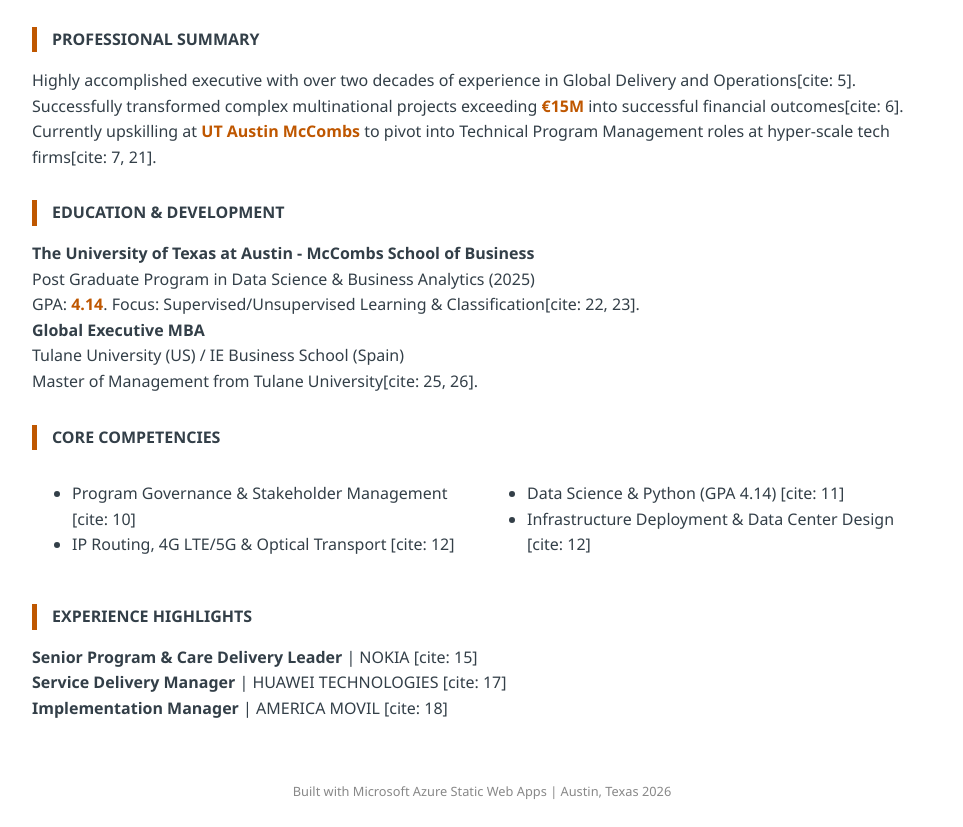
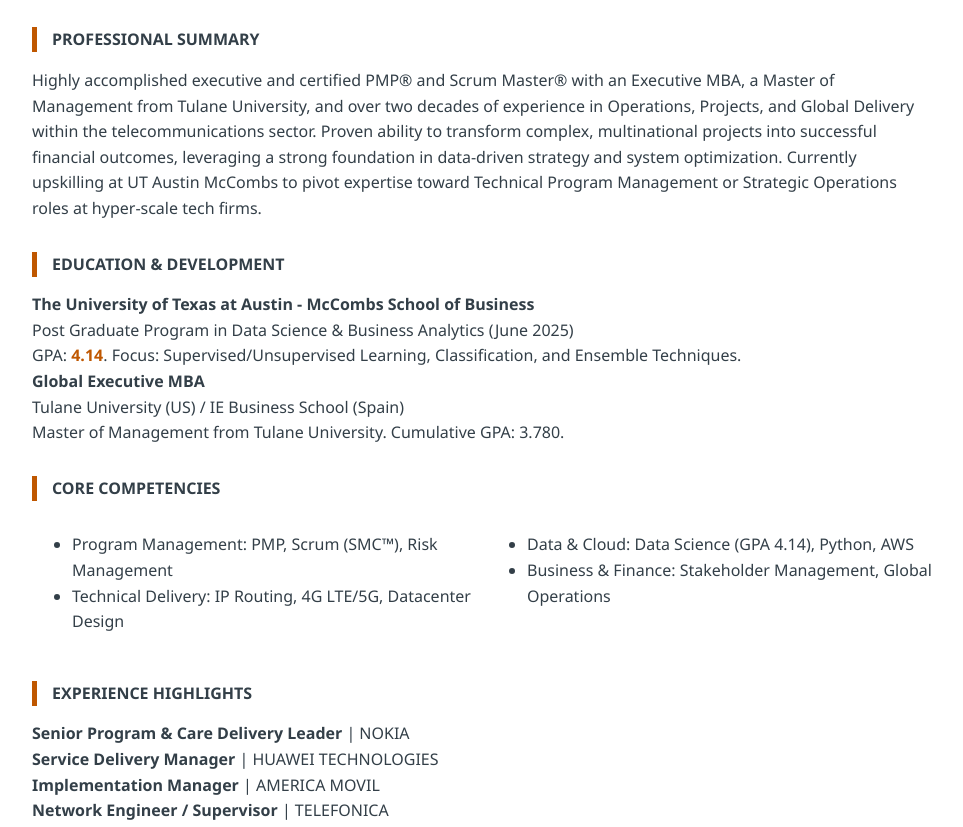
Before and after one commit to oscarruiz-tech/oscar-ruiz-resume, a plain HTML site: page index.html in a window 1280 px wide. Shown: the part 291-1118 px from the top of the page, without its empty margins (158-1121 px from the left). Drawn offline with Linux system fonts and the light colour scheme.

Commit message:
Update index.html

```diff
--- a/index.html
+++ b/index.html
@@ -25,20 +25,20 @@
 
         <section>
             <div class="section-title">Professional Summary</div>
-            <p>Highly accomplished executive with over two decades of experience in Global Delivery and Operations[cite: 5]. Successfully transformed complex multinational projects exceeding <span class="highlight">€15M</span> into successful financial outcomes[cite: 6]. Currently upskilling at <span class="highlight">UT Austin McCombs</span> to pivot into Technical Program Management roles at hyper-scale tech firms[cite: 7, 21].</p>
+            <p>Highly accomplished executive and certified PMP® and Scrum Master® with an Executive MBA, a Master of Management from Tulane University, and over two decades of experience in Operations, Projects, and Global Delivery within the telecommunications sector. Proven ability to transform complex, multinational projects into successful financial outcomes, leveraging a strong foundation in data-driven strategy and system optimization. Currently upskilling at UT Austin McCombs to pivot expertise toward Technical Program Management or Strategic Operations roles at hyper-scale tech firms.</p>
         </section>
 
         <section>
             <div class="section-title">Education & Development</div>
             <div class="edu-item">
                 <strong>The University of Texas at Austin - McCombs School of Business</strong><br>
-                <span class="meta">Post Graduate Program in Data Science & Business Analytics (2025)</span><br>
-                GPA: <span class="highlight">4.14</span>. Focus: Supervised/Unsupervised Learning & Classification[cite: 22, 23].
+                <span class="meta">Post Graduate Program in Data Science & Business Analytics (June 2025)</span><br>
+                GPA: <span class="highlight">4.14</span>. Focus: Supervised/Unsupervised Learning, Classification, and Ensemble Techniques.
             </div>
             <div class="edu-item">
                 <strong>Global Executive MBA</strong><br>
                 <span class="meta">Tulane University (US) / IE Business School (Spain)</span><br>
-                Master of Management from Tulane University[cite: 25, 26].
+                Master of Management from Tulane University. Cumulative GPA: 3.780.
             </div>
         </section>
 
@@ -46,12 +46,12 @@
             <div class="section-title">Core Competencies</div>
             <div style="display: grid; grid-template-columns: 1fr 1fr; gap: 10px;">
                 <ul>
-                    <li>Program Governance & Stakeholder Management [cite: 10]</li>
-                    <li>IP Routing, 4G LTE/5G & Optical Transport [cite: 12]</li>
+                    <li>Program Management: PMP, Scrum (SMC™), Risk Management</li>
+                    <li>Technical Delivery: IP Routing, 4G LTE/5G, Datacenter Design</li>
                 </ul>
                 <ul>
-                    <li>Data Science & Python (GPA 4.14) [cite: 11]</li>
-                    <li>Infrastructure Deployment & Data Center Design [cite: 12]</li>
+                    <li>Data & Cloud: Data Science (GPA 4.14), Python, AWS</li>
+                    <li>Business & Finance: Stakeholder Management, Global Operations</li>
                 </ul>
             </div>
         </section>
@@ -59,9 +59,10 @@
         <section>
             <div class="section-title">Experience Highlights</div>
             <div class="job-item">
-                <strong>Senior Program & Care Delivery Leader</strong> | NOKIA [cite: 15]<br>
-                <strong>Service Delivery Manager</strong> | HUAWEI TECHNOLOGIES [cite: 17]<br>
-                <strong>Implementation Manager</strong> | AMERICA MOVIL [cite: 18]
+                <strong>Senior Program & Care Delivery Leader</strong> | NOKIA<br>
+                <strong>Service Delivery Manager</strong> | HUAWEI TECHNOLOGIES<br>
+                <strong>Implementation Manager</strong> | AMERICA MOVIL<br>
+                <strong>Network Engineer / Supervisor</strong> | TELEFONICA
             </div>
         </section>
 
```
